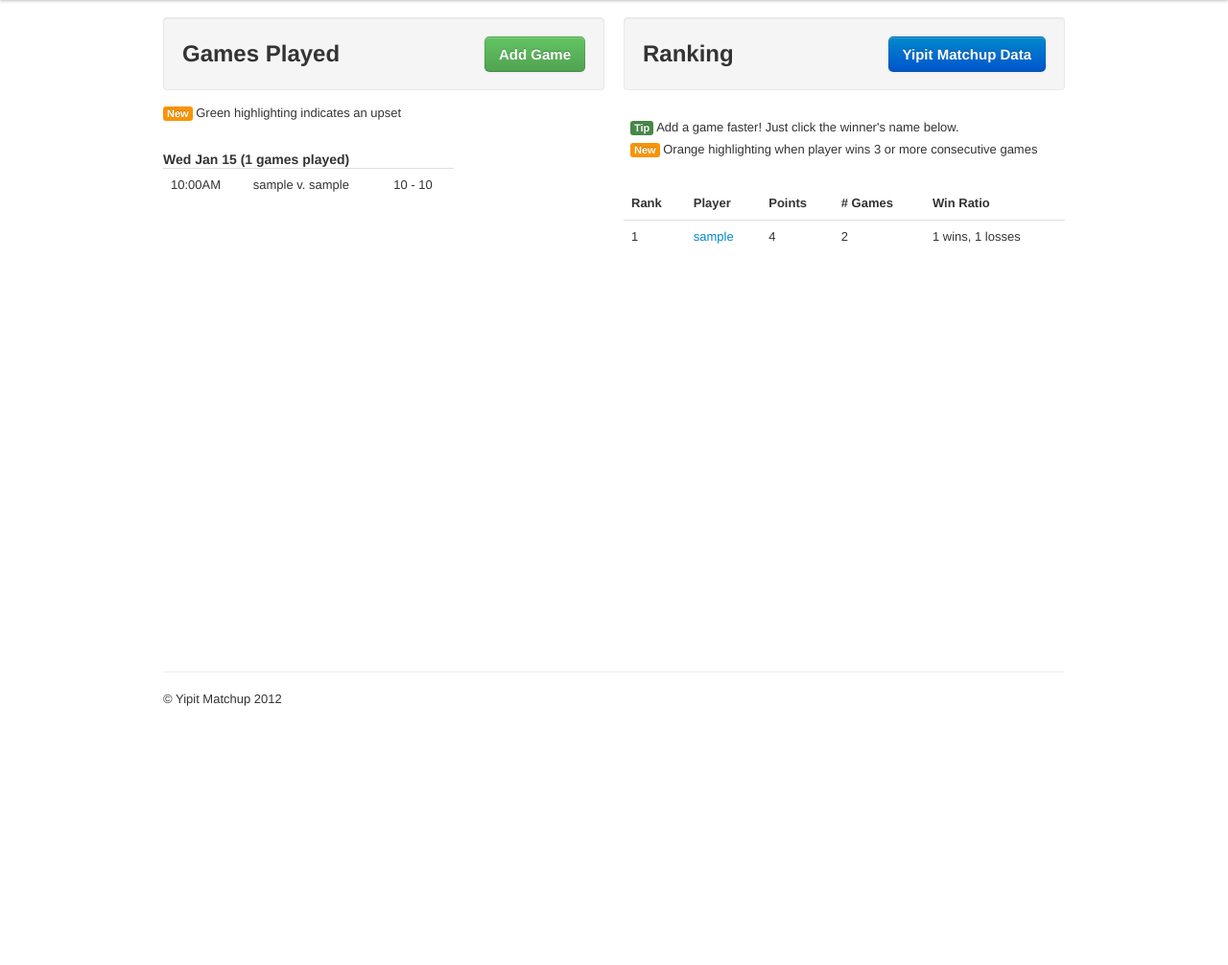
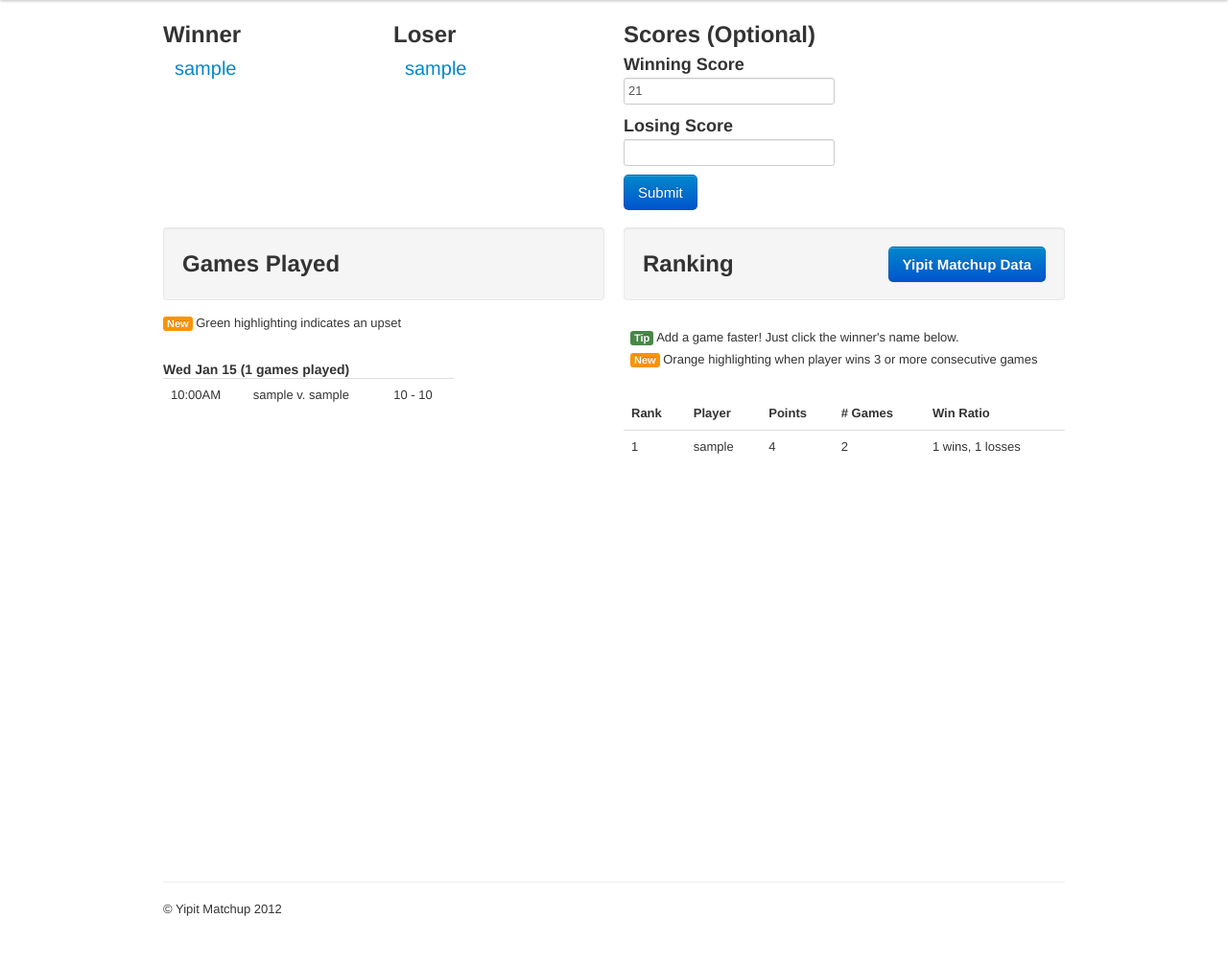
Before and after one commit to Yipit/yipit-matchup, a Django app: page / in a window 1280 px wide. Shown: the part 42-1048 px from the top of the page at 96% size. Before the commit the page ends 778 px from the top, so only its background shows below. Run offline with Django 3.2, Linux system fonts and the light colour scheme; tables that the repository leaves empty hold one stand-in row (values such as "Sample post"); some libraries are stand-ins or nearby versions.

Commit message:
changing addgame form

```diff
--- a/game/views.py
+++ b/game/views.py
@@ -1,16 +1,13 @@
 import datetime
 
-from django.shortcuts import render
-from django.http import HttpResponseRedirect, HttpResponse
+from django.http import HttpResponseRedirect
 from django.core.urlresolvers import reverse
-
-from django.contrib.auth import authenticate, login
-from django.contrib.auth import logout as auth_logout
 
 from django.views.generic.base import TemplateView
 
 from game.forms import GameForm
 from game.models import Game, Account
+
 
 class AddGameView(TemplateView):
     template_name = 'game/add_game.html'
@@ -52,53 +49,53 @@ class AddGameView(TemplateView):
         context['add_game'] = True
         return context
 
-def games_today(request):
-    template = 'game/games_today.html'
-    today = datetime.datetime.today()
-    context = {}
-    context['games'] = Game.objects.order_by('-date')
-    return render(request, template, context)
+
+def process_game(request):
+    if request.POST:
+        winning_score = request.POST.get('score_1')
+        losing_score = request.POST.get('score_2')
+        if not losing_score:
+            losing_score = 0
+            winning_score = 0
+        winner_id = request.POST.get('player_1')[1:]
+        loser_id = request.POST.get('player_2')[1:]
+        postdict = {u'score_1': unicode(winning_score), u'player_2': loser_id, u'score_2': unicode(losing_score), u'player_1': winner_id}
+        try:
+            form = GameForm(postdict)
+            if form.is_valid():
+                form.process()
+            else:
+                print "hello"
+        except:
+            return HttpResponseRedirect(reverse('dashboard'))
+        else:
+            return HttpResponseRedirect(reverse('dashboard'))
+    else:
+        return HttpResponseRedirect(reverse('dashboard'))
 
 
 class DashboardView(TemplateView):
     template_name = 'account/dashboard.html'
 
+    def get_recent_games(self):
+        three_days_ago = datetime.datetime.now() - datetime.timedelta(days=3)
+        return Game.objects.filter(date__gt=three_days_ago).order_by('-date')
+
+    def get_ranked_players(self):
+        self.accounts = Account.objects.order_by('handle')
+        rank_list = [(account, account.rank) for account in self.accounts]
+        sorted_rank_list = sorted(rank_list, key=lambda x: x[1])
+        return list(map(lambda x: x[0], sorted_rank_list))
+
+    def prepare_add_game_form(self):
+        pass
 
     def get(self, request, *args, **kwargs):
-        three_days_ago = datetime.datetime.now() - datetime.timedelta(days=3)
-        self.games = Game.objects.filter(date__gt=three_days_ago).order_by('-date')
-        all_accounts = Account.objects.all()
-
-        rank_list = [(account, account.rank) for account in all_accounts]
-        sorted_rank_list = sorted(rank_list, key=lambda x: x[1])
-        self.ranked_players = list(map(lambda x: x[0], sorted_rank_list))
-        self.games_today = Game.objects.all().filter(date__gt=datetime.date.today()).count()
-        self.players_on_fire = [player for player in all_accounts if player.on_fire]
-
         return self.render_to_response(self.compute_context(request, *args, **kwargs))
-
-    def _group_games_by_day(self):
-        games = Game.objects.order_by('date')
-        self.first_date = games[0].date
-        start_date = datetime.datetime(year=self.first_date.year, month=self.first_date.month, day=self.first_date.day)
-        window = datetime.timedelta(days=1)
-        games_by_day = []
-        now = datetime.datetime.now()
-
-        while start_date < datetime.datetime(year=now.year, month=now.month, day=now.day) + window:
-            qs = Game.objects.filter(date__gte=start_date).filter(date__lt=start_date+window)
-            games_by_day.append(qs.count())
-            start_date += window
-        return games_by_day
-
 
     def compute_context(self, request, *args, **kwargs):
         context = {}
-        context['games'] = self.games
-        context['ranked_players'] = self.ranked_players
-        context['games_today'] = self.games_today
-        context['games_by_day'] = self._group_games_by_day()
-        context['start'] = self.first_date
-        context['on_fire'] = self.players_on_fire
-
+        context['ranked_players'] = self.get_ranked_players()
+        context['accounts'] = self.accounts
+        context['games'] = self.get_recent_games()
         return context
--- a/templates/account/dashboard.html
+++ b/templates/account/dashboard.html
@@ -5,110 +5,14 @@
 .upset {
     background:#E5FFE5
 }
+
 </style>
+ {% endblock %}
 
-{% comment %}<script type="text/javascript">
-$(function () {
-    var chart;
-    $(document).ready(function() {
-        chart = new Highcharts.Chart({
-            chart: {
-                renderTo: 'container',
-                type: 'line',
-                marginRight: 130,
-                marginBottom: 45,
-            },
-            title: {
-                text: 'Daily Games Played',
-                x: -20 //center
-            },
-            xAxis: {
-            type: 'datetime',
-            maxZoom: 24 * 3600000, // fourteen days
-            },
-            yAxis: {
-                title: {
-                    text: '# of games'
-                },
-            },
-            tooltip: {
-                shared: true
-            },
-            series: [{
-                name: 'Yipit',
-                pointInterval: 24 * 3600 * 1000,
-                pointStart: Date.UTC({{start.year}}, {{start.month}}-1, {{start.day}}),
-                data: [{% for game in games_by_day %}{{game}},{% endfor %}]
-            }]
-        });
-    });
-
-});
-        </script>
-{% endcomment %}
+{% block content %}
+{% include 'game/game_form.html' %}
+    <div class="row-fluid">
+        {% include 'game/games_played.html' %}
+        {% include 'game/ranking.html' %}
+    </div>
 {% endblock %}
-{% block body_onload %} JavaScript: AutoRefresh(480000){% endblock %}
-{% block content %}
-<div class="row-fluid">
-<div class="span6">
-<div style="margin-bottom:15px" class="well"><h2> Games Played <a style="float:right" href="{% url add_game %}" class="btn btn-success btn-large">Add Game</a></h2>
-</div>
-
-<div class="span8" style="margin-left:0px">
-{% regroup games by date.date|date:"D M d" as games_by_day %}
-<div style="padding-bottom: 30px;"><span class="label label-warning">New</span> Green highlighting indicates an upset</div>
-
-{% for day in games_by_day %}
-<h4> {{day.grouper}} ({{ day.list|length }} games played)</h4>
-<table class="table">
-
-{% for game in day.list %}
-<tr class="{% if game.loser.rank < game.winner.rank %}upset{% endif %}">
-		<td>{{ game.pretty_time }}</td>
-		<td>{{ game.winner.handle }} v. {{ game.loser.handle }}</td>
-		<td>{{ game.winning_score }} - {{ game.losing_score }}</td>
-
-</tr>
-{% endfor %}
-</tbody>
-</table>
-{% endfor %}
-</div>
-</div>
-
-<div class="span6">
-<div style="margin-bottom:15px" class="well"><h2> Ranking <a style="float:right" class="btn btn-large btn-primary" href="{% url analytics %}">Yipit Matchup Data</a> </h2></div>
-<div style="padding-left:7px;padding-top:15px;padding-bottom:5px;"><span class="label label-success">Tip</span> Add a game faster! Just click the winner's name below.</div>
-<div style="padding-bottom:30px; padding-left:7px"><span class="label label-warning">New</span> Orange highlighting when player wins 3 or more consecutive games</div>
-<table class="table">
-<thead>
-<tr>
-<th>Rank</th>
-<th>Player</th>
-<th>Points</th>
-<th># Games</th>
-<th>Win Ratio</th>
-</tr>
-</thead>
-<tbody>
-{% for player in ranked_players %}
-{% if player.games_played != 0 %}
-<tr class="{% if player.on_fire %}alert{% endif %}">
-<td>{{player.rank}}</td>
-<td><a href='{% url add_game %}?opponent={{player.handle}}'>{{player.handle}}</td></a>
-<td>{{player.pretty_rating}}</td>
-<td>{{player.games_played}}</td>
-<td>{{player.win_loss_ratio}}</td>
-</tr>
-{% endif %}
-{% endfor %}
-</tbody>
-</table>
-<div id="container" class="span12" style="min-width: 400px; height: 400px; margin: 0 auto"></div>
-</div>
-</div>
-
-<script src="/media/js/highcharts.js"></script>
-
-
-{% endblock %}
--- /dev/null
+++ b/templates/game/game_form.html
@@ -0,0 +1,80 @@
+<script>
+$(document).ready(function(){
+    $('.player1').click(function(){
+        $('.player1').removeClass('active');
+        $(this).addClass('active');
+        $('#form_winner').attr("value",($(this).attr('id')));
+    });
+    $('.player2').click(function(){
+        $('.player2').removeClass('loser');
+        $(this).addClass('loser');
+        $('#form_loser').attr("value",($(this).attr('id')));
+    });
+
+
+});
+</script>
+<style>
+ .nav-pills > .active > a{
+    background-color:#43B320;
+}
+
+.nav-pills > .active > a:hover{
+    background-color:#43B320;
+}
+
+.nav-pills > .loser > a{
+    color:white;
+    background-color:red;
+}
+
+.nav-pills > .loser > a:hover{
+    color:white;
+    background-color:red;
+}
+</style>
+
+
+<div class="row-fluid" style-"margin-bottom:30px">
+<div class='span3'>
+<div style="margin-bottom:30px; font-size:20px">
+    <h2>Winner</h2>
+      <ul style="width: 150px" class="nav nav-pills nav-stacked">
+        {% for account in accounts %}
+        <li id="W{{account.id}}" class="player1"><a href="#">{{account.handle}}</a></li>
+        {% endfor %}
+      </ul>
+</div>
+</div>
+
+<div class='span3'>
+<div style="margin-bottom:30px; font-size:20px">
+    <h2>Loser</h2>
+      <ul style="width: 150px" class="nav nav-pills nav-stacked">
+        {% for account in accounts %}
+        <li id="L{{account.id}}" class="player2"><a class="loser" href="#">{{account.handle}}</a></li>
+        {% endfor %}
+      </ul>
+</div>
+</div>
+<div class="span3">
+<form action="{% url game_add %}" method="post"> {% csrf_token %}
+    <div class>
+    <h2>Scores (Optional)</h2>
+    <h3>Winning Score</h3>
+        <input id="winner_score" name="score_1" value="21" type="text"/>
+    <input type="hidden" id="form_winner" name="player_1"/>
+    </div>
+    <div class>
+    <h3>Losing Score</h3>
+    <input id="loser_score" name="score_2" type="text"/>
+    <input type="hidden" id="form_loser" name="player_2"/>
+    </div>
+    <div>
+        <input type="submit" class="btn btn-large btn-primary" value="Submit"/>
+    </div>
+</div>
+</form>
+
+
+</div>
--- /dev/null
+++ b/templates/game/games_played.html
@@ -0,0 +1,23 @@
+<div class="span6">
+<div style="margin-bottom:15px" class="well"><h2> Games Played</h2></div>
+<div class="span8" style="margin-left:0px">
+{% regroup games by date.date|date:"D M d" as games_by_day %}
+<div style="padding-bottom: 30px;"><span class="label label-warning">New</span> Green highlighting indicates an upset</div>
+
+{% for day in games_by_day %}
+<h4> {{day.grouper}} ({{ day.list|length }} games played)</h4>
+<table class="table">
+
+{% for game in day.list %}
+<tr class="{% if game.loser.rank < game.winner.rank %}upset{% endif %}">
+        <td>{{ game.pretty_time }}</td>
+        <td>{{ game.winner.handle }} v. {{ game.loser.handle }}</td>
+        <td>{{ game.winning_score }} - {{ game.losing_score }}</td>
+
+</tr>
+{% endfor %}
+</tbody>
+</table>
+{% endfor %}
+</div>
+</div>
--- /dev/null
+++ b/templates/game/ranking.html
@@ -0,0 +1,30 @@
+<div class="span6">
+<div style="margin-bottom:15px" class="well"><h2> Ranking <a style="float:right" class="btn btn-large btn-primary" href="{% url analytics %}">Yipit Matchup Data</a> </h2></div>
+<div style="padding-left:7px;padding-top:15px;padding-bottom:5px;"><span class="label label-success">Tip</span> Add a game faster! Just click the winner's name below.</div>
+<div style="padding-bottom:30px; padding-left:7px"><span class="label label-warning">New</span> Orange highlighting when player wins 3 or more consecutive games</div>
+<table class="table">
+<thead>
+<tr>
+<th>Rank</th>
+<th>Player</th>
+<th>Points</th>
+<th># Games</th>
+<th>Win Ratio</th>
+</tr>
+</thead>
+<tbody>
+{% for player in ranked_players %}
+{% if player.games_played != 0 %}
+<tr class="{% if player.on_fire %}alert{% endif %}">
+<td>{{player.rank}}</td>
+<td>{{player.handle}}</td>
+<td>{{player.pretty_rating}}</td>
+<td>{{player.games_played}}</td>
+<td>{{player.win_loss_ratio}}</td>
+</tr>
+{% endif %}
+{% endfor %}
+</tbody>
+</table>
+<div id="container" class="span12" style="min-width: 400px; height: 400px; margin: 0 auto"></div>
+</div>
--- a/urls.py
+++ b/urls.py
@@ -16,12 +16,8 @@ urlpatterns = patterns('',
     # url(r'^logout/$', 'signup.views.logout', name='logout'),
     url(r'^$', DashboardView.as_view(), name='dashboard'),
     url(r'^add_game/$', AddGameView.as_view(), name='add_game'),
-    # url(r'^social/', include('social.foo.urls')),
-    # Uncomment the admin/doc line below to enable admin documentation:
-    # url(r'^admin/doc/', include('django.contrib.admindocs.urls')),
+    url(r'^game_add/$', 'game.views.process_game', name='game_add'),
     url(r'^analytics/$', AnalyticsView.as_view(), name='analytics'),
-    url(r'^games_today/$', 'game.views.games_today'),
-    # Uncomment the next line to enable the admin:
     url(r'^admin/', include(admin.site.urls)),
 )
 
```
Also changed, not shown: game/forms.py (+23 -30 lines), templates/account/chart.html (added, +53 -0 lines).
